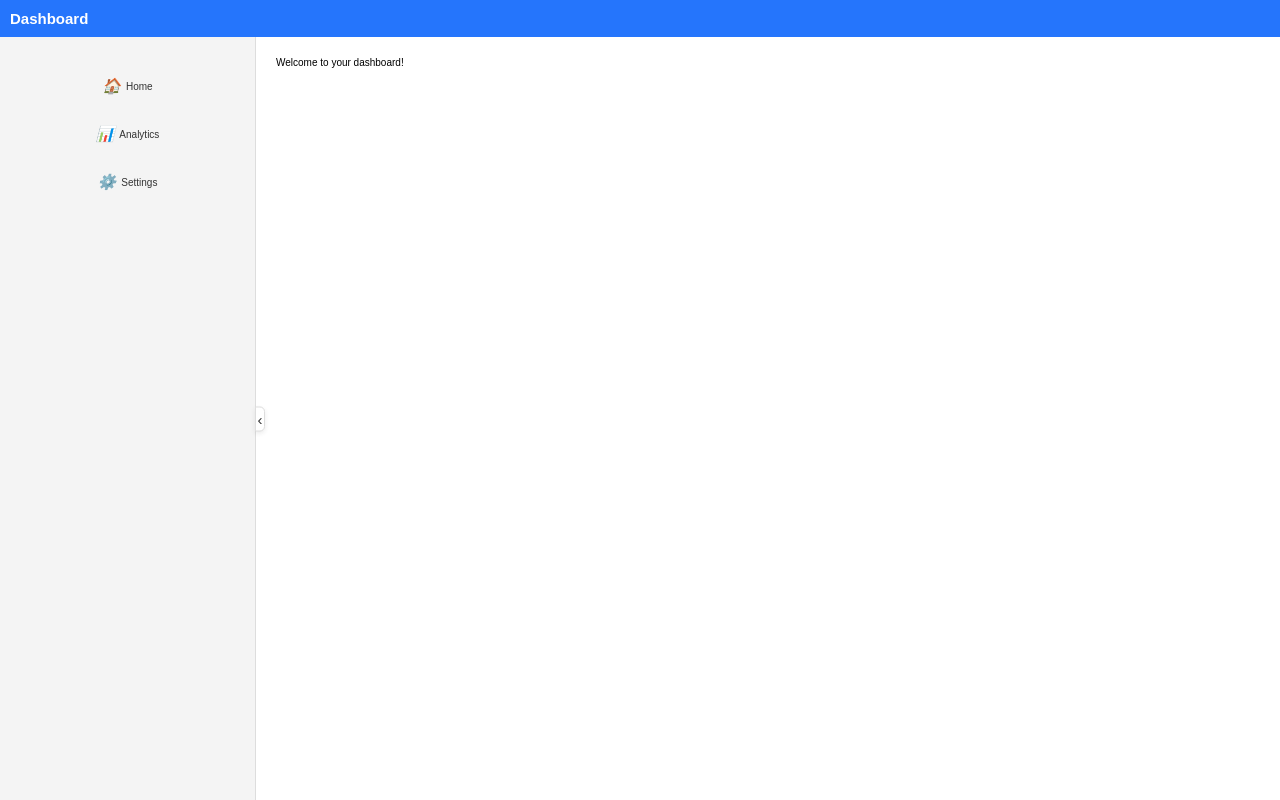
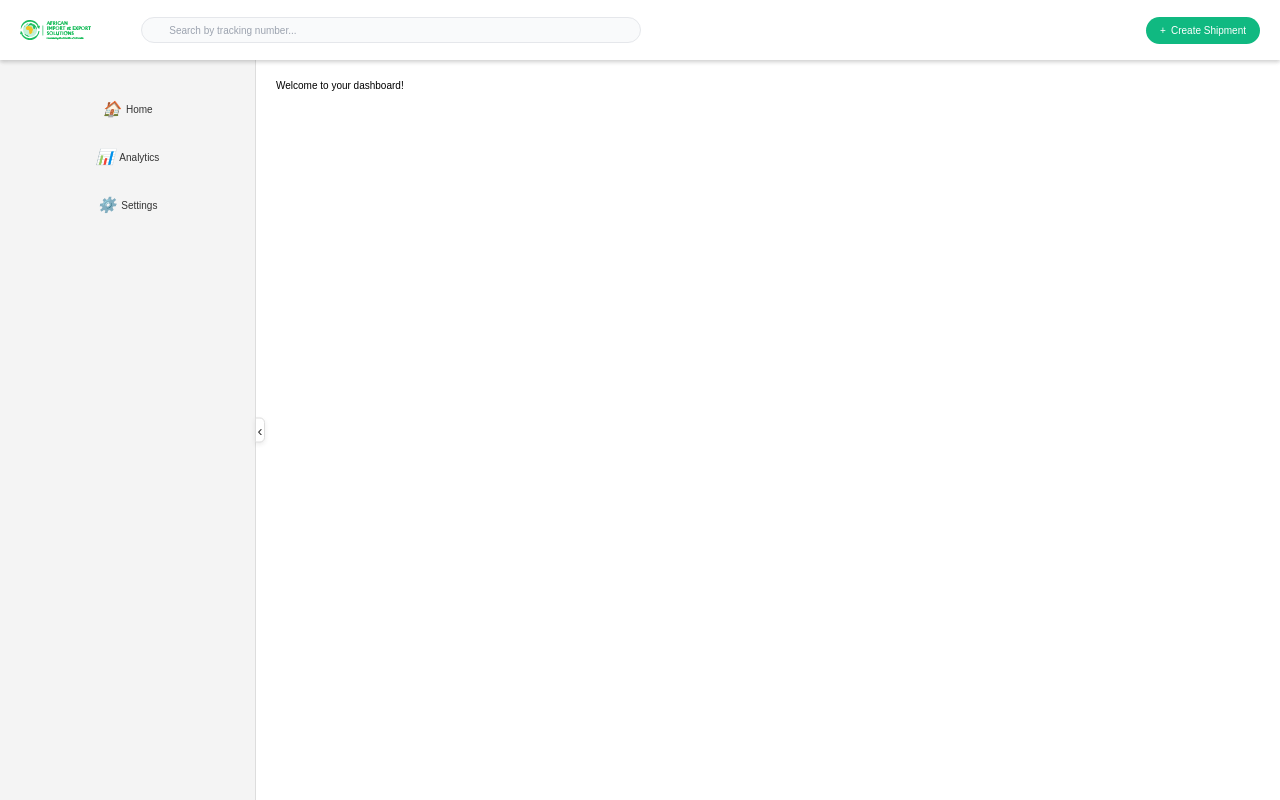
Before and after one commit to BrainDoe/aies-test, an Angular app: page /dashboard/main in a window 1280 px wide. Built offline with nearby package versions, Linux system fonts and the light colour scheme.

Commit message:
Top bar complete

```diff
--- a/src/app/dashboard/components/topbar/topbar.component.html
+++ b/src/app/dashboard/components/topbar/topbar.component.html
@@ -1 +1,12 @@
-<p>topbar works!</p>
+<div class="top-bar">
+  <div class="logo">
+    <img src="../../../../assets/images/side-logo.svg" alt="Company Logo" />
+  </div>
+  <div class="search-bar">
+    <i class="search-icon">&#x1F50D;</i>
+    <input type="text" placeholder="Search by tracking number..." />
+  </div>
+  <button class="create-button">
+    <span class="icon">+</span> Create Shipment
+  </button>
+</div>
--- a/src/app/dashboard/components/topbar/topbar.component.scss
+++ b/src/app/dashboard/components/topbar/topbar.component.scss
@@ -0,0 +1,79 @@
+.top-bar {
+  // position: fixed;
+  top: 0;
+  left: 0;
+  width: 100%;
+  height: 60px;
+  background-color: #fff;
+  box-shadow: 0 2px 4px rgba(0, 0, 0, 0.1);
+  display: flex;
+  align-items: center;
+  padding: 0 20px;
+  // z-index: 1000;
+
+  .logo {
+    display: flex;
+    align-items: center;
+
+    img {
+      height: 2rem;
+      width: auto;
+      margin-right: 3rem;
+    }
+  }
+
+  .search-bar {
+    flex-grow: 1;
+    margin-left: 2rem;
+    margin-right: auto; /* Keeps the search bar slightly left-aligned */
+    max-width: 500px;
+    display: flex;
+    align-items: center;
+    border: 1px solid #e5e7eb;
+    border-radius: 3rem;
+    background-color: #f9fafb;
+    padding: 0.5rem 1rem;
+
+    .search-icon {
+      font-size: 1.2rem;
+      color: #6b7280;
+      margin-right: 8px;
+    }
+
+    input {
+      flex: 1;
+      border: none;
+      background: transparent;
+      outline: none;
+      color: #374151;
+      font-size: 1rem;
+
+      &::placeholder {
+        color: #9ca3af;
+      }
+    }
+  }
+
+  .create-button {
+    display: flex;
+    align-items: center;
+    justify-content: center;
+    background-color: #10b981;
+    color: white;
+    border: none;
+    border-radius: 3rem;
+    padding: 8px 14px;
+    font-size: 1rem;
+    cursor: pointer;
+    transition: background-color 0.2s;
+
+    .icon {
+      font-size: 1rem;
+      margin-right: 0.5rem;
+    }
+
+    &:hover {
+      background-color: #059669;
+    }
+  }
+}
--- a/src/app/dashboard/pages/main/main.component.html
+++ b/src/app/dashboard/pages/main/main.component.html
@@ -1,7 +1,7 @@
 <div class="dashboard">
   <!-- Top Bar -->
   <div class="top-bar">
-    <h1>Dashboard</h1>
+    <app-topbar></app-topbar>
   </div>
 
   <!-- Main Content -->
--- a/src/app/dashboard/pages/main/main.component.scss
+++ b/src/app/dashboard/pages/main/main.component.scss
@@ -1,24 +1,15 @@
 .dashboard {
   display: flex;
   flex-direction: column;
-  height: 100vh;
-  overflow: hidden;
+  height: 100%;
+  overflow-x: hidden;
   background-color: #f6f7f9;
 
   /* Top Bar */
   .top-bar {
-    background-color: #2575fc;
-    color: white;
-    padding: 1rem;
-    display: flex;
-    align-items: center;
-    justify-content: space-between;
     box-shadow: 0 2px 4px rgba(0, 0, 0, 0.1);
-
-    h1 {
-      font-size: 1.5rem;
-      margin: 0;
-    }
+    width: 100%;
+    z-index: 1;
   }
 
   /* Main Content */
@@ -36,6 +27,7 @@
       align-items: center;
       padding: 1rem;
       position: relative;
+      min-height: calc(100vh - 60px);
 
       &.collapsed {
         width: 5%;
```
